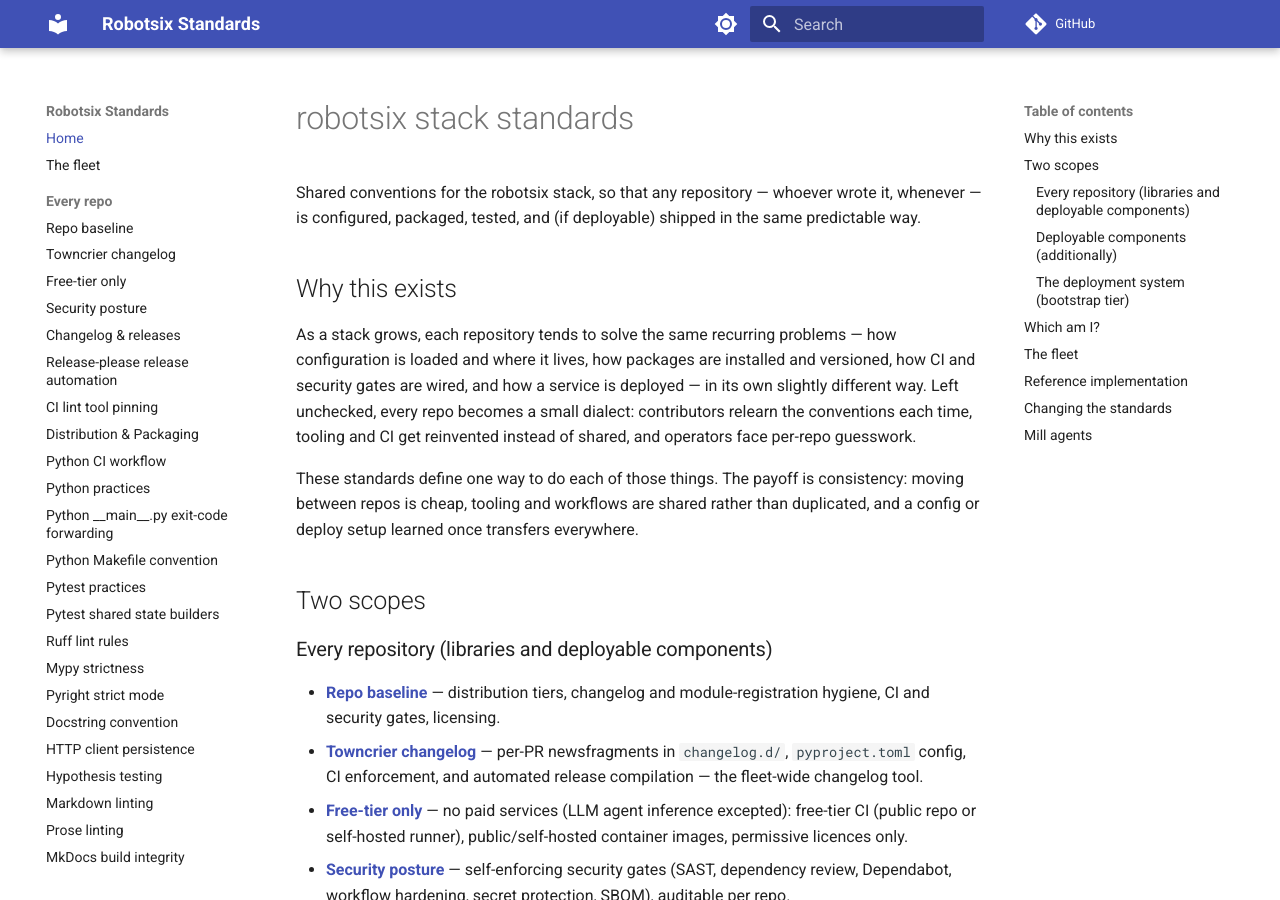
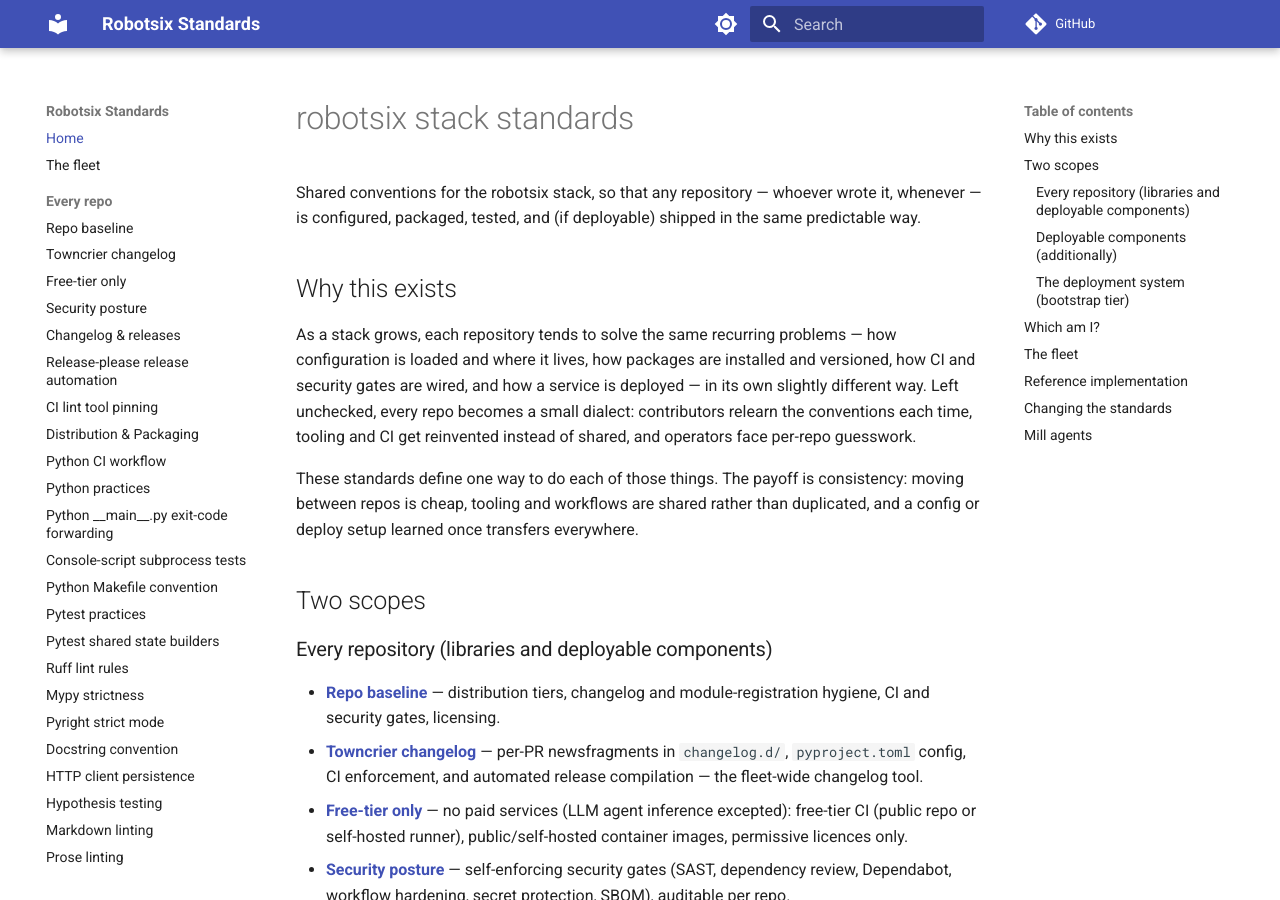
Before and after one commit to damien-robotsix/robotsix-standards, an MkDocs documentation site: the page built from docs/index.md, in a window 1280 px wide and 900 px high. Built offline with MkDocs 1.6.1 and Material for MkDocs 9.7.7, drawn with Linux system fonts in a browser that asks for light colours; comment, search, counter and statistics services are not loaded.

Commit message:
ci: auto-fix add console-script-subprocess-test.md to mkdocs.yml nav

```diff
--- a/mkdocs.yml
+++ b/mkdocs.yml
@@ -74,6 +74,7 @@
       - Python CI workflow: python-ci-workflow.md
       - Python practices: python.md
       - Python __main__.py exit-code forwarding: python-main-py-forward.md
+      - Console-script subprocess tests: console-script-subprocess-test.md
       - Python Makefile convention: python-makefile-convention.md
       - Pytest practices: pytest.md
       - Pytest shared state builders: pytest-shared-state-builders.md
```
